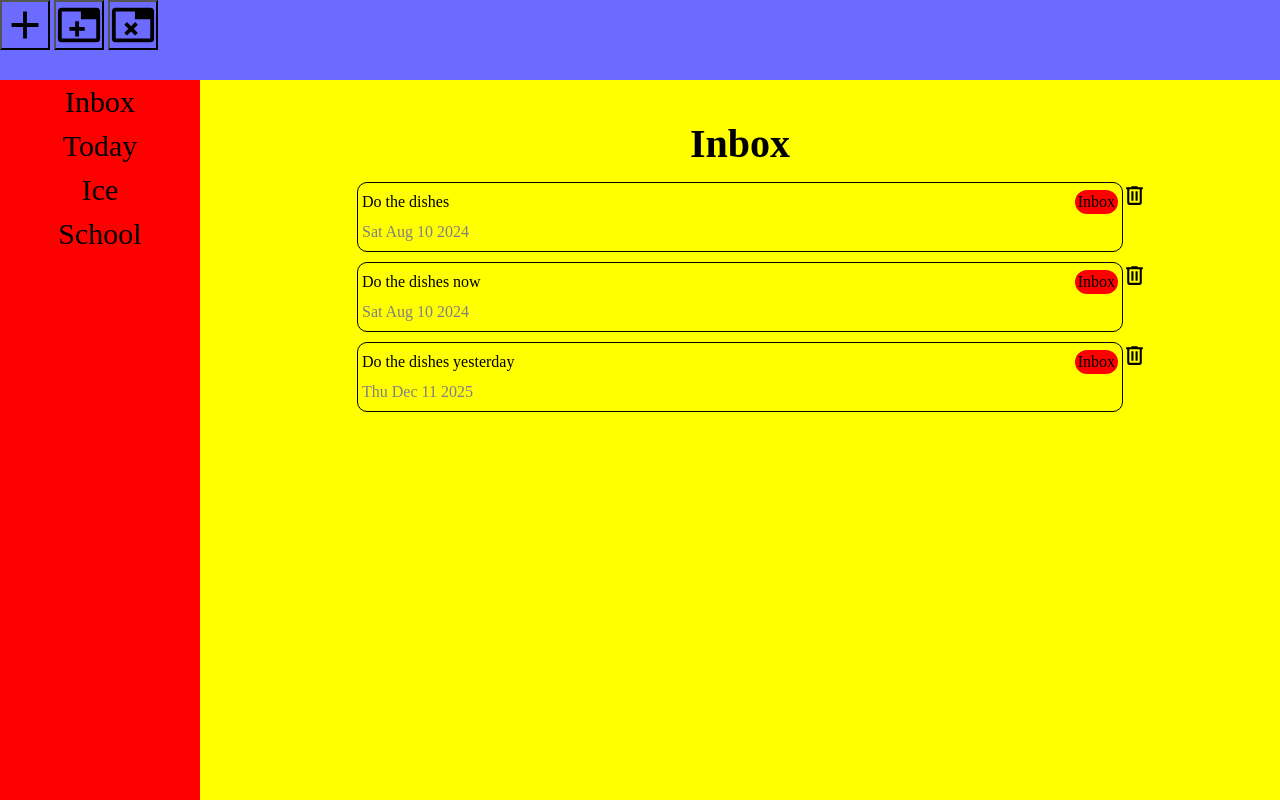
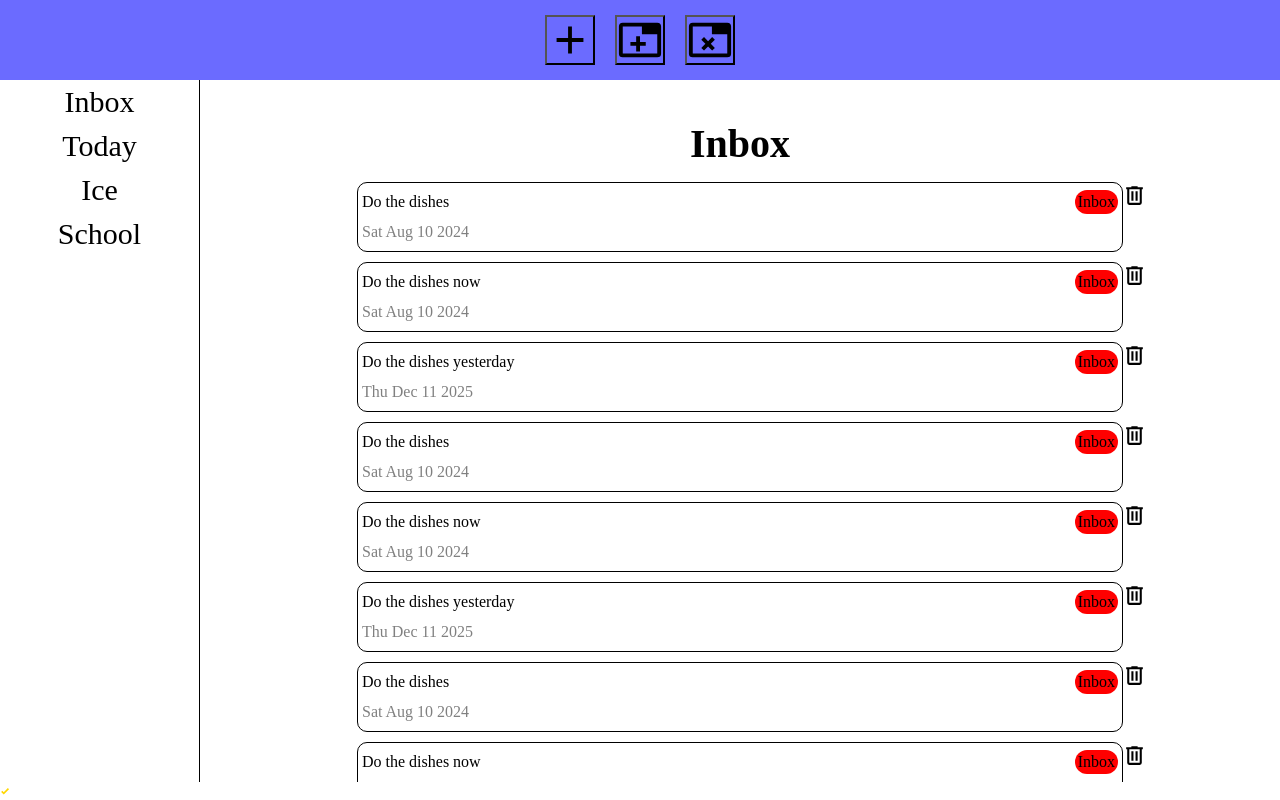
Before and after one commit to greenzombie123/simpletodolist, a website built with webpack: page src/index.html in a window 1280 px wide. Built offline with nearby package versions, Linux system fonts and the light colour scheme.

Commit message:
Small Changes

```diff
--- a/src/frontend/App.css
+++ b/src/frontend/App.css
@@ -19,12 +19,16 @@ header{
 }
 
 aside{
-    background-color: red;
     grid-area: aside;
+    border-right: 1px solid black;
     padding: 5px;
 }
 
 main{
-    background-color: yellow;
     grid-area: main;
 }
+
+footer svg{
+    fill:gold;
+    width: 10px;
+}
--- a/src/frontend/Header/Header.css
+++ b/src/frontend/Header/Header.css
@@ -1,6 +1,10 @@
 header {
     background-color: rgb(107, 107, 255);
     grid-area: header;
+    display: flex;
+    align-items: center;
+    justify-content: center;
+    gap: 20px;
 
     button {
         height: 50px;
--- a/src/frontend/TaskListView.css
+++ b/src/frontend/TaskListView.css
@@ -1,14 +1,25 @@
-main{
+main {
     height: 100%;
     overflow-y: scroll;
+    -ms-overflow-style: none;
+    /* for Internet Explorer, Edge */
+    scrollbar-width: none;
+    /* for Firefox */
 
-    .projectHeading{
+
+    &::-webkit-scrollbar {
+        display: none;
+        /* for Chrome, Safari, and Opera */
+    }
+
+
+    .projectHeading {
         font-size: 40px;
         margin-bottom: 15px;
         text-align: center;
     }
 
-    .taskListView{
+    .taskListView {
         display: flex;
         flex-direction: column;
         align-items: center;
--- a/src/frontend/projectListView.css
+++ b/src/frontend/projectListView.css
@@ -1,6 +1,5 @@
 aside{
     ul{
-        /*TODO Get some font files*/
         display: flex;
         flex-flow: column nowrap;
         align-items: center;
--- a/src/index.html
+++ b/src/index.html
@@ -22,7 +22,7 @@
         <div class="taskListView">
         </div>
     </main>
-    <footer></footer>
+    <footer><svg xmlns="http://www.w3.org/2000/svg" viewBox="0 0 24 24"><title>check-bold</title><path d="M9,20.42L2.79,14.21L5.62,11.38L9,14.77L18.88,4.88L21.71,7.71L9,20.42Z" /></svg></footer>
     <dialog></dialog>
 </body>
 
--- a/src/index.ts
+++ b/src/index.ts
@@ -189,6 +189,9 @@ export interface ToDoApp {
 
 const toDoApp: ToDoApp = ((tm: TaskManager, pm: ProjectManager, ts: TaskSearcher) => {
 
+    let tasks: ToDo[] = []
+    let currentTasks: ToDo[] = []
+
     const taskManager: TaskManager = tm
     const projectManager: ProjectManager = pm
     const taskSearcher: TaskSearcher = ts
@@ -291,6 +294,12 @@ const toDoApp: ToDoApp = ((tm: TaskManager, pm: ProjectManager, ts: TaskSearcher
         taskManager.addTask({ title: "Do the dishes yesterday", dueDate: "2025-12-11", priority: Priority.None, project: "Inbox" })
         taskManager.addTask({ title: "Do the dishes today!", dueDate: "2024-02-27", priority: Priority.High, project: "School" })
         taskManager.addTask({ title: "Do the dishes today!", dueDate: "2024-05-02", priority: Priority.Low, project: "Ice" })
+        taskManager.addTask({ title: "Do the dishes", description: "Do it soon!", dueDate: new Date().toISOString().slice(0, 10), priority: Priority.None, project: "Inbox" })
+        taskManager.addTask({ title: "Do the dishes now", dueDate: "2024-08-10", priority: Priority.None, project: "Inbox" })
+        taskManager.addTask({ title: "Do the dishes yesterday", dueDate: "2025-12-11", priority: Priority.None, project: "Inbox" })
+        taskManager.addTask({ title: "Do the dishes", description: "Do it soon!", dueDate: new Date().toISOString().slice(0, 10), priority: Priority.None, project: "Inbox" })
+        taskManager.addTask({ title: "Do the dishes now", dueDate: "2024-08-10", priority: Priority.None, project: "Inbox" })
+        taskManager.addTask({ title: "Do the dishes yesterday", dueDate: "2025-12-11", priority: Priority.None, project: "Inbox" })
 
         setCurrentProject("Inbox")
         setCurrentTasks("Inbox")
```
Also changed, not shown: dist/index.html, dist/main.js.
